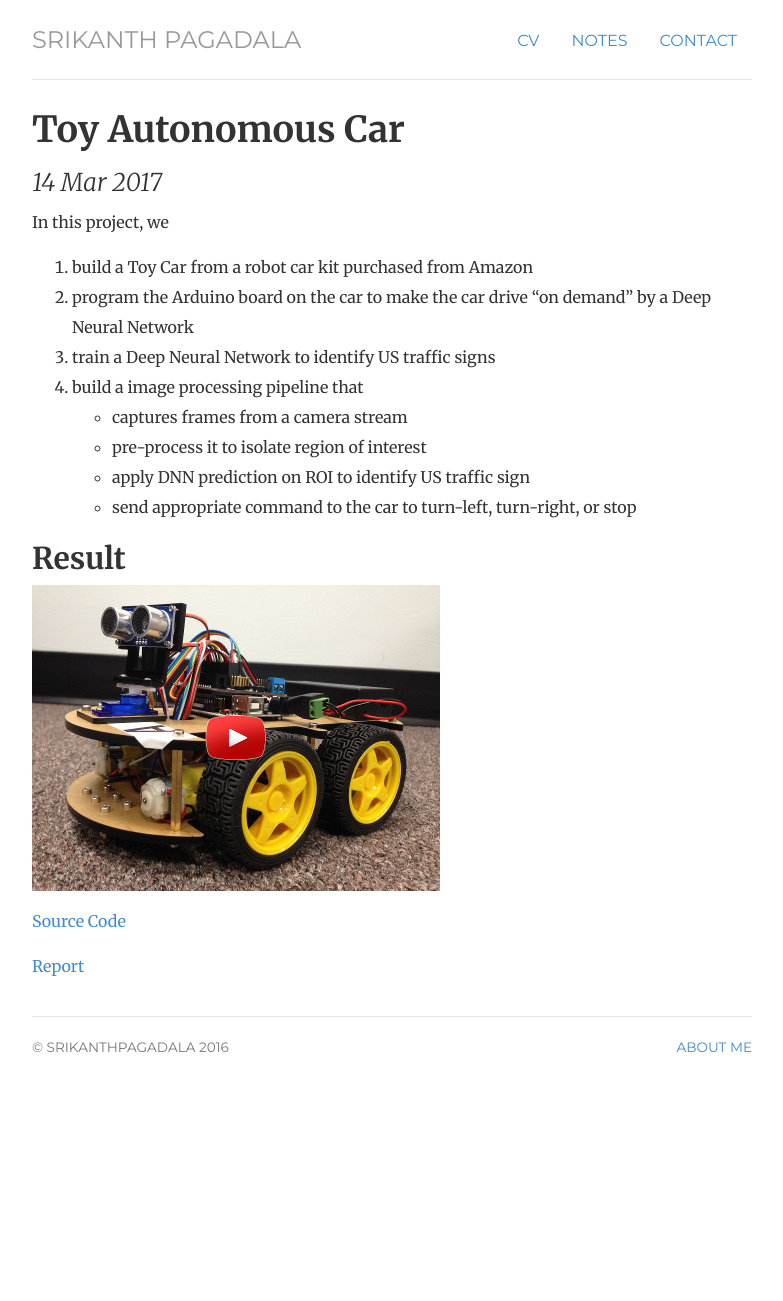
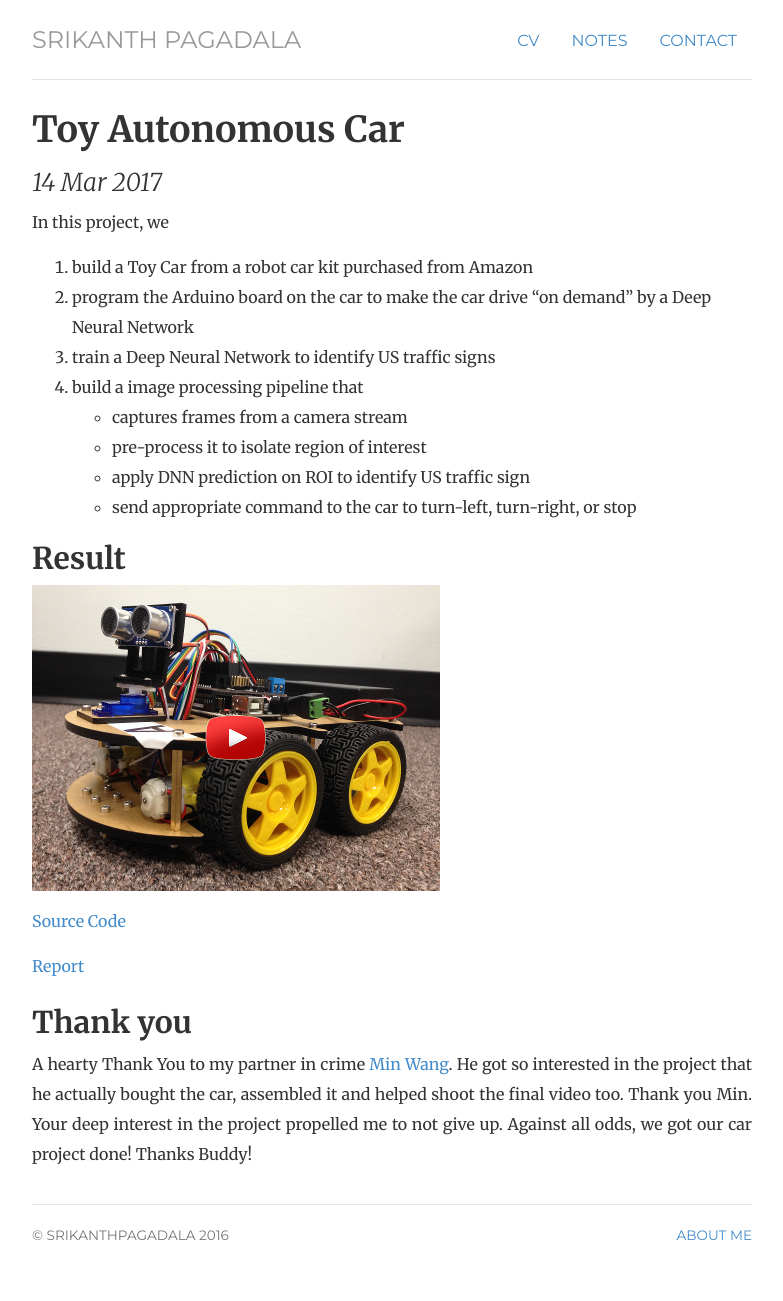
Before and after one commit to srikanthpagadala/srikanthpagadala.github.io, a Jekyll site: the page built from _posts/2017-03-14-toy-autonomous-car.md, in a window 1280 px wide. Shown: the whole page, without its empty margins (248-1031 px from the left). Built offline with Jekyll 4.4.1, drawn with Linux system fonts in a browser that asks for light colours; before the commit the page ends 1113 px from its top, so only the background shows below that.

Commit message:
updated readme

```diff
--- a/_posts/2017-03-14-toy-autonomous-car.md
+++ b/_posts/2017-03-14-toy-autonomous-car.md
@@ -24,3 +24,7 @@ In this project, we
 [Source Code](https://github.com/srikanthpagadala/toy-autonomous-car){:target="_blank"}
 
 [Report](https://github.com/srikanthpagadala/toy-autonomous-car/blob/master/README.md){:target="_blank"}
+
+## Thank you
+
+A hearty Thank You to my partner in crime [Min Wang](https://www.linkedin.com/in/mwangaip). He got so interested in the project that he actually bought the car, assembled it and helped shoot the final video too. Thank you Min. Your deep interest in the project propelled me to not give up. Against all odds, we got our car project done! Thanks Buddy!
```
